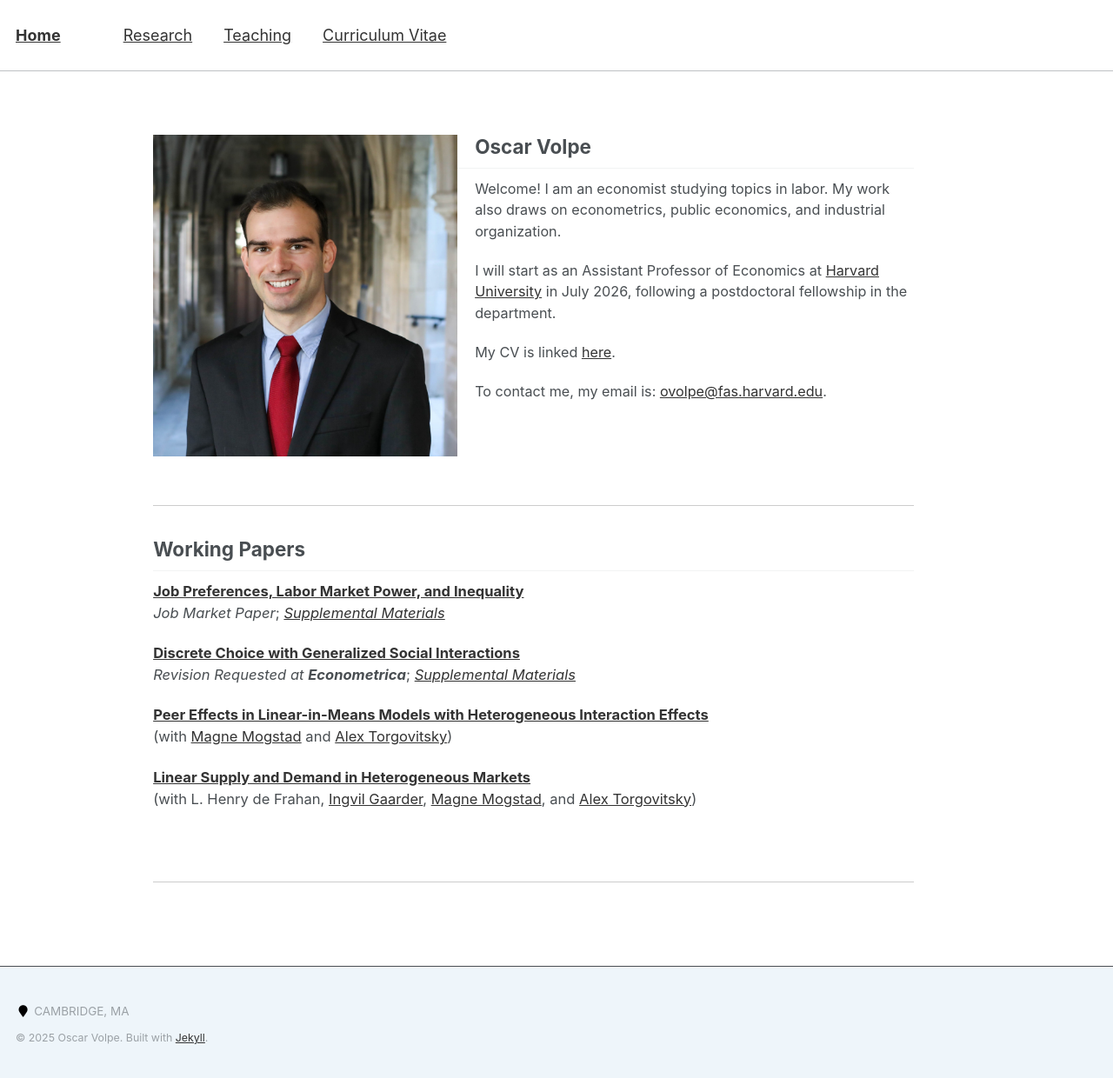
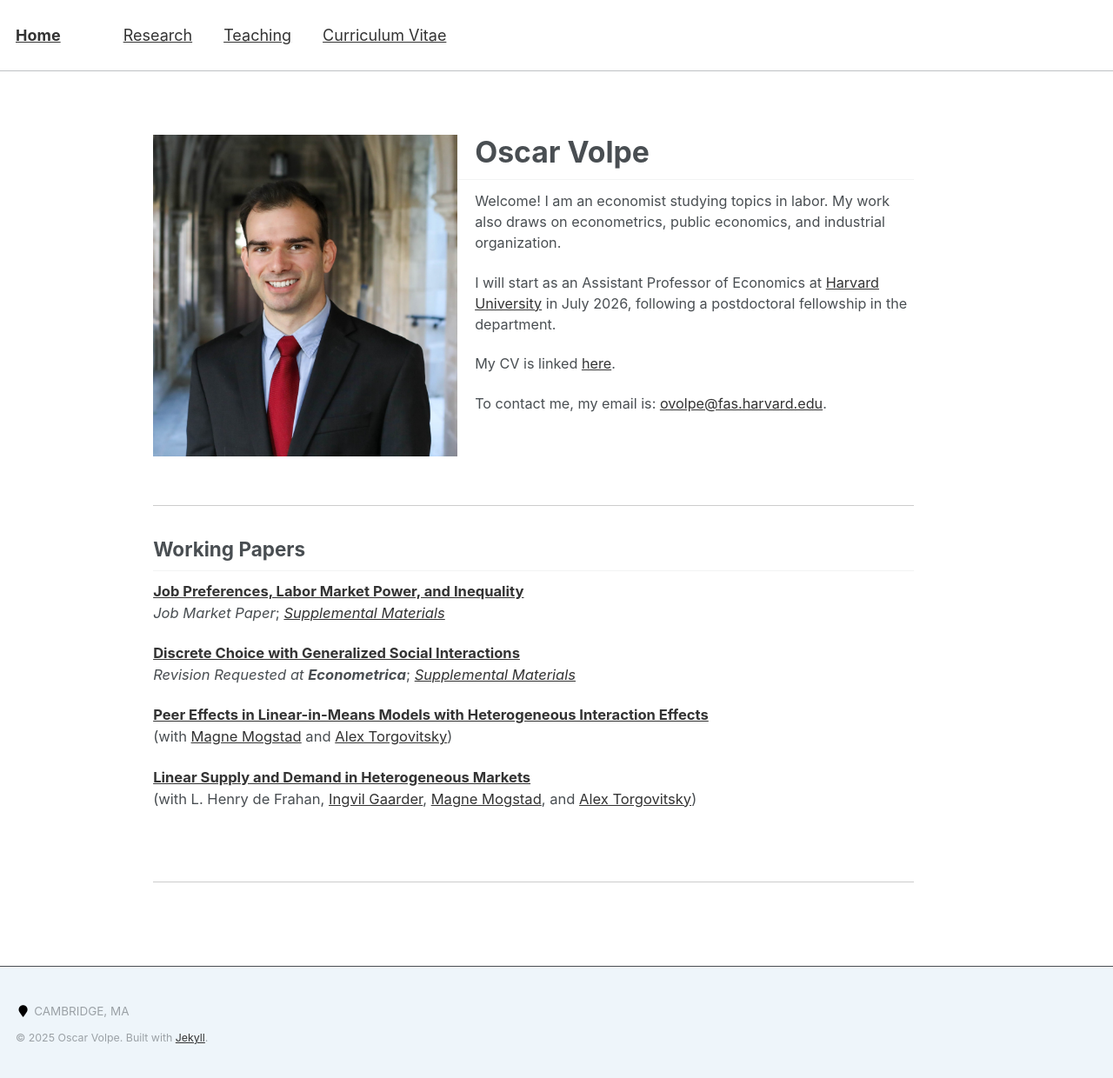
Before and after one commit to ovolpe/ovolpe.github.io, a Jekyll site: the page built from _pages/about.md, in a window 1280 px wide. Shown: the whole page at 87% size. Built offline with Jekyll 4.4.1, drawn with Linux system fonts in a browser that asks for light colours.

Commit message:
Update about.md

```diff
--- a/_pages/about.md
+++ b/_pages/about.md
@@ -8,7 +8,7 @@ redirect_from:
   - /about.html
 ---
 
-## <span style="font-size: 1em;">Oscar Volpe</span><img class="img-responsive" style="float: left; margin: 0px 20px 20px 0px;" src="/files/headshot.jpg" width="350">
+## <span style="font-size: 1.5em;">Oscar Volpe</span><img class="img-responsive" style="float: left; margin: 0px 20px 20px 0px;" src="/files/headshot.jpg" width="350">
 
 <p style="font-size: 0.9em;">
 Welcome! I am an economist studying topics in labor. My work also draws on econometrics, public economics, and industrial organization.
```
